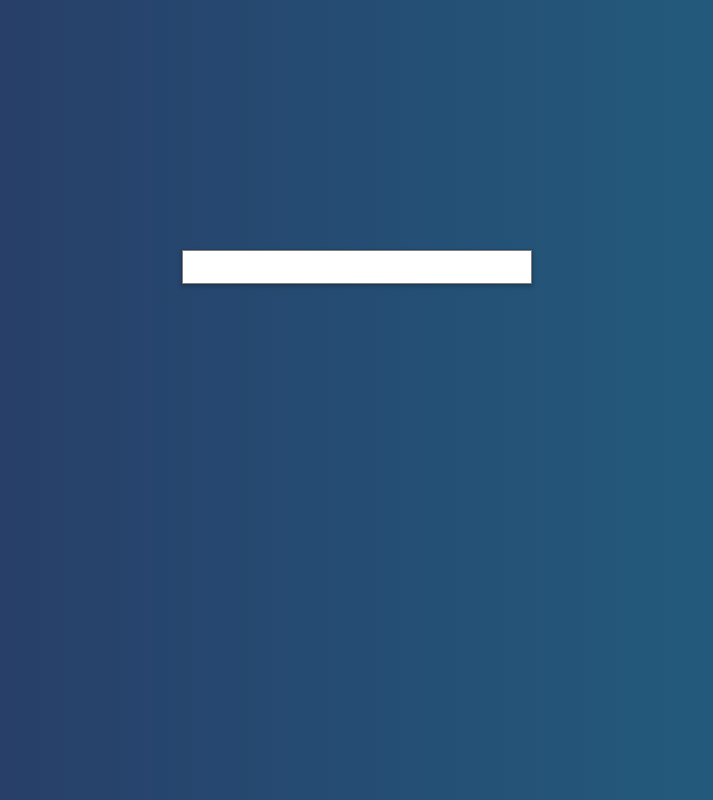
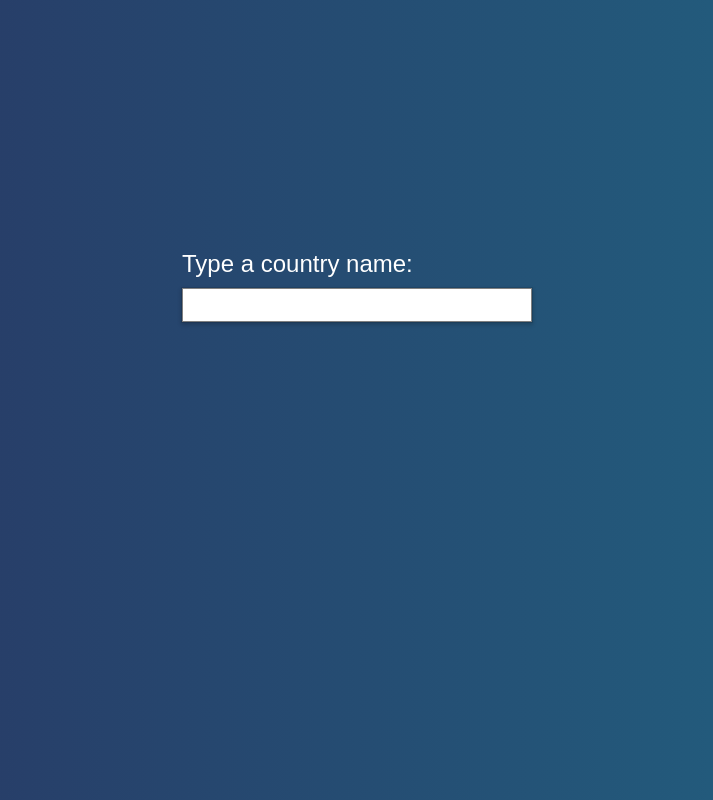
Before and after one commit to karinfdez/debounce_autocomplete_input, a React (Create React App) app: page / in a window 1280 px wide. Shown: the whole page, without its empty margins (283-996 px from the left). Built offline with nearby package versions, Linux system fonts and the light colour scheme.

Commit message:
Add an aria-labelby[accessibility]

```diff
--- a/src/AutoCompleteTextbox.js
+++ b/src/AutoCompleteTextbox.js
@@ -83,14 +83,13 @@ class AutoCompleteTextBox extends Component {
   render() {
     return (
       <div className="wrapper-container">
-        <label htmlFor="search input">
-          <input
-            placeholder={this.props.placeholderMessage}
-            value={this.state.inputText}
-            type="text"
-            onChange={this.handleChange}
-          />
-        </label>
+        <div id="input-label">Type a country name: </div>
+        <input
+          value={this.state.inputText}
+          type="text"
+          onChange={this.handleChange}
+          aria-labelledby={this.props.label}
+        />
         {this.renderFilteredList()}
       </div>
     );
@@ -103,7 +102,7 @@ AutoCompleteTextBox.propTypes = {
   numberTypeChars: PropTypes.number,
   fetchData: PropTypes.object,
   amountToHideList: PropTypes.number,
-  placeholderMessage: PropTypes.string
+  label: PropTypes.string
 };
 
 AutoCompleteTextBox.defaultProps = {
@@ -112,7 +111,7 @@ AutoCompleteTextBox.defaultProps = {
   numberTypeChars: 1,
   fetchData: {},
   amountToHideList: 1,
-  placeholderMessage: ""
+  label: ""
 };
 
 export default AutoCompleteTextBox;
```
